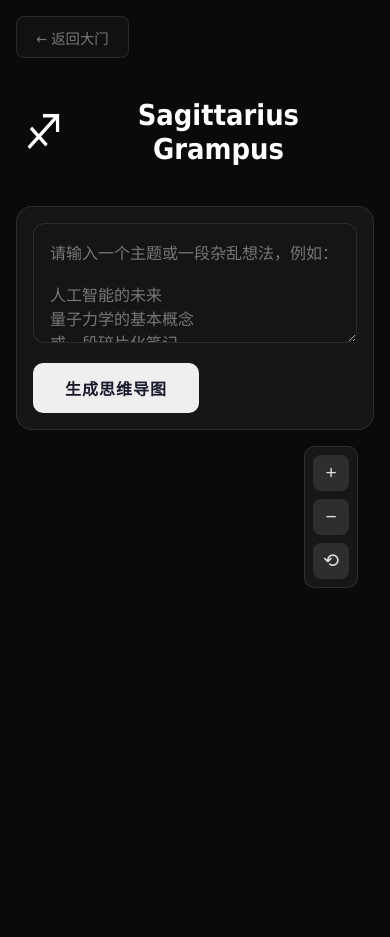
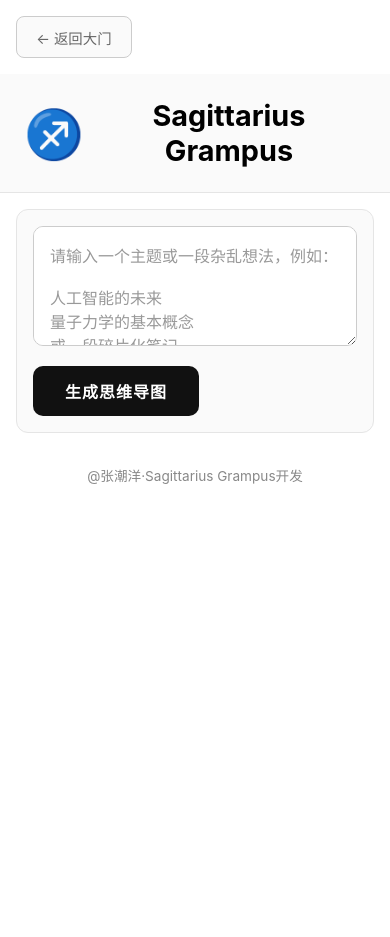
Before and after one commit to 111Unimasu/sagittarius-portal, a website: page grampus/index.html in a window 390 px wide. Shown: the top 937 px of the page. After the commit the page ends 844 px from the top, so only its background shows below. Drawn offline with nearby package versions, Linux system fonts and the light colour scheme; a web font is replaced by a local one.

Commit message:
🎨 grampus/index.html: 白底黑字极简风格改版

```diff
--- a/grampus/index.html
+++ b/grampus/index.html
@@ -6,135 +6,54 @@
     <title>Sagittarius Grampus - 思维导图生成器</title>
     <script src="https://d3js.org/d3.v7.min.js"></script>
     <style>
-/* DARK THEME */
 
-/* DARK THEME v3 */
-
+/* WHITE MINIMAL THEME */
 @font-face {
   font-family: 'ZiTiGuanJiaFangSongTi';
   src: url('/sagittarius-portal/fonts/ZiTiGuanJiaFangSongTi.woff2') format('woff2');
   font-display: swap;
 }
-
 * { margin: 0; padding: 0; box-sizing: border-box; }
-        body {
-            font-family: 'ZiTiGuanJiaFangSongTi', Tahoma, Geneva, Verdana, sans-serif;
-            background: #0a0a0a;
-            min-height: 100vh; color: #e0e0e0; overflow-x: hidden;
-            position: relative;
-        }
+body { font-family: -apple-system, BlinkMacSystemFont, 'Segoe UI', 'PingFang SC', 'Microsoft YaHei', sans-serif; background: #ffffff; min-height: 100vh; color: #111; overflow-x: hidden; position: relative; }
 body::before { display: none; }
-        .back-link {
-            display: inline-block; padding: 0.6rem 1.2rem; margin: 1rem;
-            color: #777777; text-decoration: none; font-size: 0.9rem;
-            border: 1px solid rgba(255,255,255,0.1); border-radius: 8px;
-            transition: all 0.3s ease; background: rgba(22,22,22, 0.6);
-        }
-        .back-link:hover { background: rgba(255,255,255,0.1); border-color: #999999; color: #999999; }
-        .header { text-align: center; padding: 1.5rem; background: #1a1a1a 0%, transparent 100%); }
-        .app-title {
-            font-size: 2.5rem; font-weight: 700;
-            color: #ffffff;
-             color: #ffffff;
-             display: flex; align-items: center;
-            justify-content: center; gap: 0.5rem;
-        }
-        .app-icon { font-size: 3rem; animation: pulse 2s ease-in-out infinite; }
-
-            50% { transform: scale(1.1); opacity: 0.8; }
-        }
+.back-link { display: inline-block; padding: 0.6rem 1.2rem; margin: 1rem; color: #666; text-decoration: none; font-size: 0.9rem; border: 1px solid #ccc; border-radius: 8px; transition: all 0.3s ease; background: #fafafa; }
+.back-link:hover { background: #f0f0f0; border-color: #999; color: #111; }
+.header { text-align: center; padding: 1.5rem; background: #fafafa; border-bottom: 1px solid #e5e5e5; }
+.app-title { font-size: 2.5rem; font-weight: 700; color: #000; display: flex; align-items: center; justify-content: center; gap: 0.5rem; }
+.app-icon { font-size: 3rem; }
 .container { max-width: 1200px; margin: 0 auto; padding: 1rem 2rem 3rem; }
-        .input-section {
-            background: rgba(25,25,25, 0.8); border-radius: 16px; padding: 2rem;
-             border: 1px solid rgba(255,255,255,0.1);
-            box-shadow: none;
-        }
-        textarea {
-            width: 100%; height: 120px; padding: 1rem;
-            border: 1px solid rgba(255,255,255,0.1); border-radius: 12px;
-            background: rgba(22,22,22, 0.9); color: #e0e0e0;
-            font-size: 1rem; resize: vertical; transition: all 0.3s ease; font-family: 'ZiTiGuanJiaFangSongTi';
-        }
-        textarea:focus {
-            outline: none; border-color: #999999; box-shadow: none;
-        }
-        textarea::placeholder { color: #777777; }
-        .btn {
-            padding: 0.8rem 2rem; border: none; border-radius: 10px;
-            font-size: 1rem; font-weight: 600; cursor: pointer;
-            transition: all 0.3s ease; text-transform: uppercase; letter-spacing: 1px;
-        }
-        .btn-primary {
-            color: #ffffff; color: #1a1a2e;
-            box-shadow: none;
-        }
-        .btn-primary:hover { transform: translateY(-2px); box-shadow: none; }
-        .btn-primary:disabled { opacity: 0.5; cursor: not-allowed; transform: none; }
-        .btn-secondary {
-            color: #ffffff; color: white;
-            margin-left: 0.5rem; box-shadow: none;
-        }
-        .btn-secondary:hover { transform: translateY(-2px); box-shadow: none; }
+.input-section { background: #fafafa; border-radius: 12px; padding: 2rem; border: 1px solid #e5e5e5; }
+textarea { width: 100%; height: 120px; padding: 1rem; border: 1px solid #ccc; border-radius: 10px; background: #fff; color: #111; font-size: 1rem; resize: vertical; transition: border-color 0.3s ease; }
+textarea:focus { outline: none; border-color: #666; }
+textarea::placeholder { color: #999; }
+.btn { padding: 0.8rem 2rem; border: none; border-radius: 10px; font-size: 1rem; font-weight: 600; cursor: pointer; transition: all 0.3s ease; text-transform: uppercase; letter-spacing: 1px; }
+.btn-primary { background: #111; color: #fff; }
+.btn-primary:hover { background: #333; }
+.btn-primary:disabled { opacity: 0.5; cursor: not-allowed; }
+.btn-secondary { background: #f0f0f0; color: #111; border: 1px solid #ccc; }
+.btn-secondary:hover { background: #e5e5e5; }
 .btn-group { margin-top: 1rem; display: flex; flex-wrap: wrap; gap: 0.5rem; }
 .loading-container { display: none; text-align: center; padding: 2rem; }
 .loading-container.active { display: block; }
-        .loading-spinner {
-            width: 60px; height: 60px; border: 3px solid rgba(255,255,255,0.1);
-            border-top-color: #999999; border-radius: 50%;
-            animation: spin 1s linear infinite; margin: 0 auto 1rem; position: relative;
-        }
-        .loading-spinner::before {
-            content: ''; position: absolute; top: 50%; left: 50%;
-            width: 40px; height: 40px; border: 3px solid rgba(255,255,255,0.1);
-            border-top-color: #777777; border-radius: 50%;
-            transform: translate(-50%, -50%); animation: spin 0.8s linear infinite reverse;
-        }
+.loading-spinner { width: 60px; height: 60px; border: 3px solid #e5e5e5; border-top-color: #666; border-radius: 50%; animation: spin 1s linear infinite; margin: 0 auto 1rem; position: relative; }
+.loading-spinner::before { content: ''; position: absolute; top: 50%; left: 50%; width: 40px; height: 40px; border: 3px solid #e5e5e5; border-top-color: #999; border-radius: 50%; transform: translate(-50%, -50%); animation: spin 0.8s linear infinite reverse; }
 @keyframes spin { to { transform: rotate(360deg); } }
-        .loading-text { font-size: 1.1rem; color: #999999; animation: fadeInOut 1.5s ease-in-out infinite; }
-         50% { opacity: 1; }
-        }
-        .mindmap-container {
-            display: none; margin-top: 2rem; background: rgba(25,25,25, 0.8);
-            border-radius: 16px; padding: 1rem;
-            border: 1px solid rgba(255,255,255,0.1); box-shadow: none; overflow: hidden;
-        }
+.loading-text { font-size: 1.1rem; color: #666; }
+.mindmap-container { display: none; margin-top: 2rem; background: #fafafa; border-radius: 12px; padding: 1rem; border: 1px solid #e5e5e5; overflow: hidden; }
 .mindmap-container.active { display: block; }
-        #mindmap { width: 100%; min-height: 500px; background: transparent; }
+#mindmap { width: 100%; min-height: 500px; background: #fff; }
 .node { cursor: pointer; transition: all 0.3s ease; }
-        .node-card {
-            padding: 8px 16px; border-radius: 12px; font-size: 14px; font-weight: 500;
-            white-space: nowrap; box-shadow: none; transition: all 0.3s ease;
-        }
-        .node-card:hover { transform: scale(1.05); filter: brightness(1.1); }
-        .node-connector { stroke: rgba(255,255,255,0.1); stroke-width: 2; fill: none; }
-        .export-buttons {
-            display: none; margin-top: 1rem; padding: 1rem;
-            background: rgba(22,22,22, 0.8); border-radius: 12px;
-            border: 1px solid rgba(255,255,255,0.1);
-        }
+.node-card { padding: 8px 16px; border-radius: 10px; font-size: 14px; font-weight: 500; white-space: nowrap; }
+.node-connector { stroke: #ccc; stroke-width: 2; fill: none; }
+.export-buttons { display: none; margin-top: 1rem; padding: 1rem; background: #fafafa; border-radius: 12px; border: 1px solid #e5e5e5; }
 .export-buttons.active { display: flex; flex-wrap: wrap; gap: 0.5rem; }
-        .footer {
-            text-align: center; padding: 1rem; font-size: 0.85rem; color: #777777;
-        }
-        .zoom-controls {
-            position: absolute; top: 1rem; right: 1rem; display: flex;
-            flex-direction: column; gap: 0.5rem; background: rgba(25,25,25, 0.9);
-            padding: 0.5rem; border-radius: 10px; border: 1px solid rgba(255,255,255,0.1);
-        }
-        .zoom-btn {
-            width: 36px; height: 36px; border: none; border-radius: 8px;
-            background: rgba(255,255,255,0.1); color: #e0e0e0;
-            font-size: 1.2rem; cursor: pointer; transition: all 0.2s ease;
-        }
-        .zoom-btn:hover { background: rgba(255,255,255,0.1); }
+.footer { text-align: center; padding: 1rem; font-size: 0.85rem; color: #888; }
+.zoom-controls { position: absolute; top: 1rem; right: 1rem; display: flex; flex-direction: column; gap: 0.5rem; background: #fff; padding: 0.5rem; border-radius: 10px; border: 1px solid #e5e5e5; }
+.zoom-btn { width: 36px; height: 36px; border: 1px solid #ccc; border-radius: 8px; background: #fff; color: #111; font-size: 1.2rem; cursor: pointer; transition: all 0.2s ease; }
+.zoom-btn:hover { background: #f0f0f0; }
 .mindmap-wrapper { position: relative; }
-        @media (max-width: 768px) {
-            .app-title { font-size: 1.8rem; }
-            .container { padding: 1rem; }
-            .input-section { padding: 1rem; }
-        }
-        #errorMsg { color: #ff6347; margin-top: 0.8rem; font-size: 0.9rem; display: none; }
-
+#errorMsg { color: #e53e3e; margin-top: 0.8rem; font-size: 0.9rem; display: none; }
+@media (max-width: 768px) { .app-title { font-size: 1.8rem; } .container { padding: 1rem; } .input-section { padding: 1rem; } }
 
 </style>
 </head>
```
Lines whose indentation alone changed are shown as unchanged.
